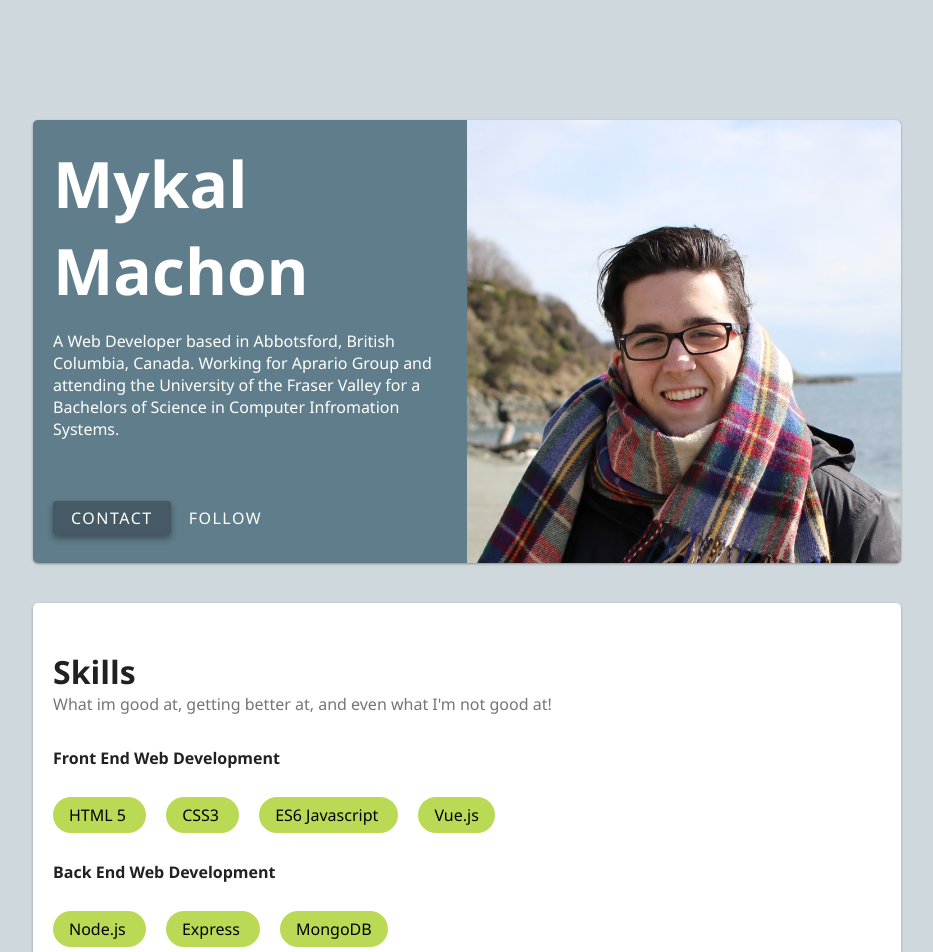
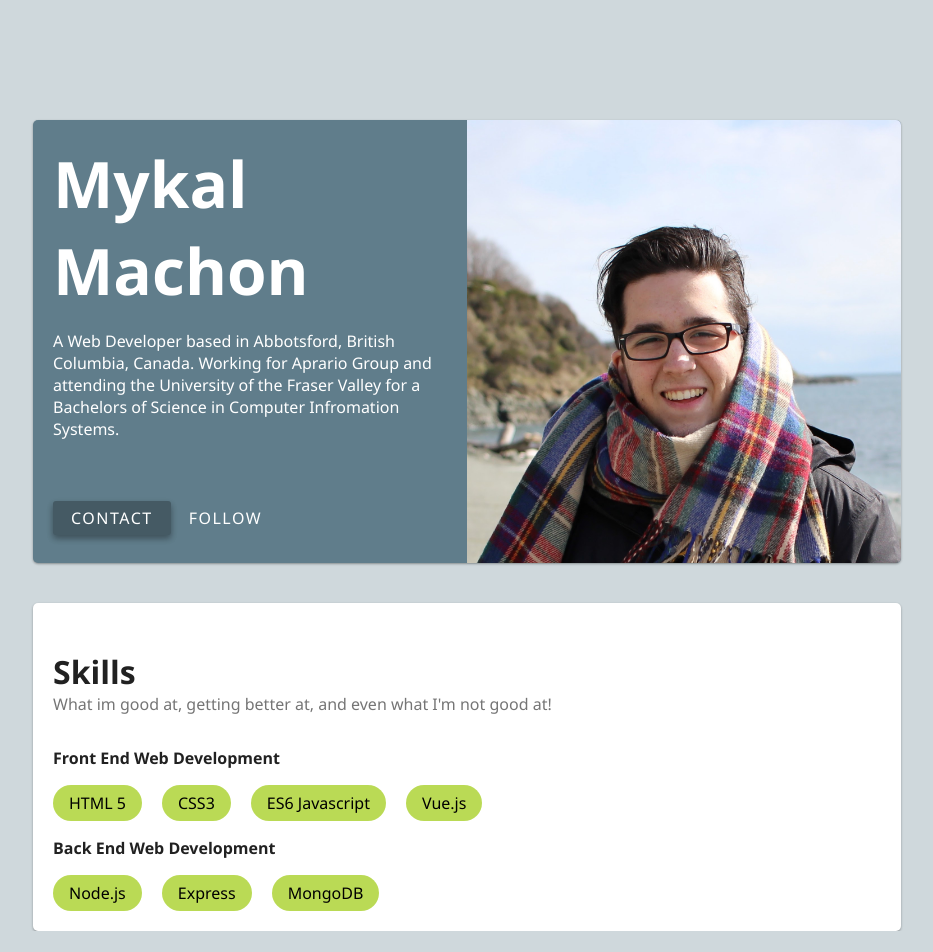
Before and after one commit to StanislavSt/MykalMachon, a Vue app: page / in a window 1280 px wide. Shown: the top 952 px of the page, without its empty margins (173-1106 px from the left). After the commit the page ends 931 px from the top, so only its background shows below. Built offline with nearby package versions, Linux system fonts and the light colour scheme; some icons are missing.

Commit message:
Better Badges
Switched the skill badges from spans to divs and then used a flexboxed div container to sort them.

Also added a cubic bezier on hover animation to the skills badges

```diff
--- a/src/components/SkillsCard.vue
+++ b/src/components/SkillsCard.vue
@@ -6,28 +6,32 @@
     </div>
     <div class="skills">
       <p>Front End Web Development</p>
-      <span class="badge">
+      <div class="badge-container">
+        <div class="badge">
           <i class="devicon-html5-plain"></i> HTML 5
-      </span>
-      <span class="badge">
+        </div>
+        <div class="badge">
           <i class="devicon-css3-plain"></i> CSS3
-      </span>
-      <span class="badge">
+        </div>
+        <div class="badge">
           <i class="devicon-javascript-plain"></i> ES6 Javascript
-      </span>
-      <span class="badge">
+        </div>
+        <div class="badge">
           <i class="devicon-vuejs-plain"></i> Vue.js
-      </span>
+        </div>
+      </div>
       <p>Back End Web Development</p>
-      <span class="badge">
+      <div class="badge-container">
+        <div class="badge">
           <i class="devicon-nodejs-plain"></i> Node.js
-      </span>
-      <span class="badge">
+        </div>
+        <div class="badge">
           <i class="devicon-express-original"></i> Express
-      </span>
-      <span class="badge">
+        </div>
+        <div class="badge">
         <i class="devicon-mongodb-plain"></i> MongoDB
-      </span>
+        </div>
+      </div>
     </div>
   </div>
 </template>
@@ -68,16 +72,25 @@ h2 {
   margin-top: 0px;
   color: var(--textSec);
 }
+div.badge-container {
+  display: flex;
+  flex-direction: flex-start;
+  flex-wrap: wrap;
+}
 
-span.badge {
+div.badge {
   padding: 7px 16px 7px 16px;
   border-radius: 24px;
   background: var(--accent);
   color: black;
   margin-right: 20px;
-  line-height: 60px;
   white-space: nowrap;
   cursor: pointer;
+  transition: all 0.3s cubic-bezier(0.11, 1.5, 0.71, 1.5);
+}
+
+div.badge:hover {
+  transform: scale(1.1);
 }
 
 .skills p {
```
Lines whose indentation alone changed are shown as unchanged.
